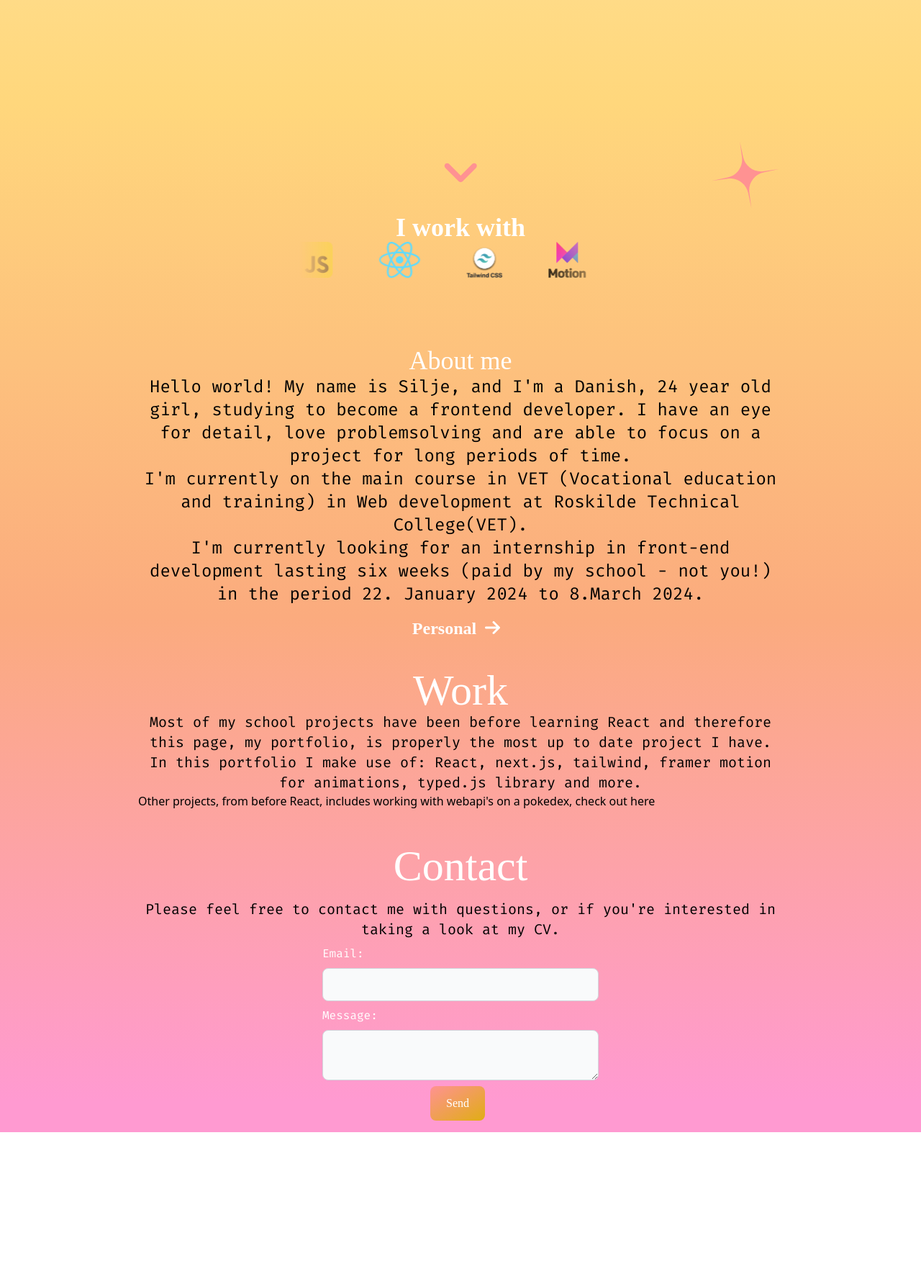
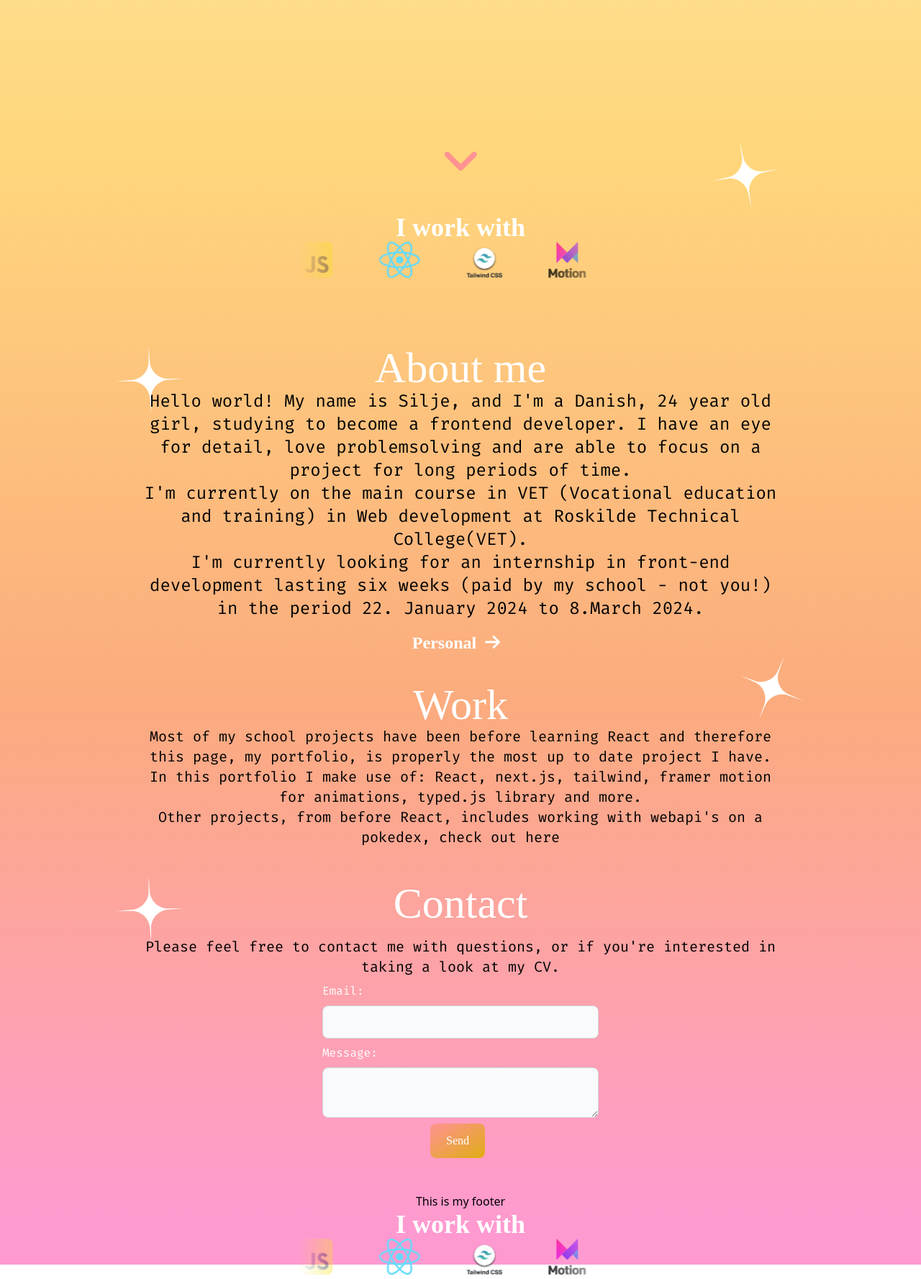
Before and after one commit to SiljeP/portfolienext, a Next.js app: page / in a window 1280 px wide. Shown: the part 594-2371 px from the top of the page at 72% size. Before the commit the page ends 2167 px from the top, so only its background shows below. Built offline with nearby package versions, Linux system fonts and the light colour scheme.

Commit message:
add footer and pic

```diff
--- a/src/app/globals.css
+++ b/src/app/globals.css
@@ -1,6 +1,10 @@
 @tailwind base;
+html {
+  scroll-behavior: smooth;
+}
 @tailwind components;
 @tailwind utilities;
+
 
 /* @import url('https://fonts.googleapis.com/css2?family=Eczar:wght@400;500;600;700;800&family=Merriweather:ital,wght@0,300;0,400;0,700;0,900;1,300;1,400;1,700;1,900&display=swap'); */
 /* "title": "Eczar, serif",
--- a/src/app/page.js
+++ b/src/app/page.js
@@ -1,6 +1,7 @@
 "use client"
 import About from "@/components/aboutme";
 import Contact from "@/components/contact";
+import Footer from "@/components/footer";
 import Header from "@/components/header";
 import Hero from "@/components/hero";
 import LogoCarousel from "@/components/logocarousel";
@@ -17,10 +18,9 @@ export default function Home() {
         <LogoCarousel />
       </Fade>
       <About />
-      <Fade>
-        <Work />
-      </Fade>
+      <Work />
       <Contact />
+      <Footer />
     </>
 
 
--- a/src/components/aboutme.js
+++ b/src/components/aboutme.js
@@ -6,6 +6,8 @@ import Fade from "@/helpers/fade"
 import { useState } from "react";
 import { FontAwesomeIcon } from "@fortawesome/react-fontawesome";
 import { faArrowDown, faArrowRight } from "@fortawesome/free-solid-svg-icons";
+import { Starsvg } from "./starsvg";
+import Personal from '/public/images/personal.png'
 
 
 export default function Aboutme() {
@@ -25,6 +27,9 @@ export default function Aboutme() {
 
     return (
         <>
+            <div className="w-24 h-24 absolute top-100 left-40">
+                <Starsvg className="fill-white -rotate-12" />
+            </div>
             <motion.article
                 initial="hidden"
                 whileInView="visible"
@@ -34,8 +39,8 @@ export default function Aboutme() {
                     visible: { opacity: 1, scale: 1 },
                     hidden: { opacity: 0, scale: 0 }
                 }}
-                id="about" className="text-center mt-4">
-                <h2 className=" font-title text-white text-4xl ">About me</h2>
+                className="text-center mt-4">
+                <h1 id="about" className=" font-title text-white text-6xl ">About me</h1>
                 <p className="text-black font-body text-2xl">Hello world! My name is Silje, and I&apos;m a Danish, 24 year old girl, studying to become a frontend developer. I have an eye for detail, love problemsolving and are able to focus on a project for long periods of time.</p>
                 <p className="text-black font-body text-2xl">I&apos;m currently on the main course in VET (Vocational education and
                     training) in Web development at <a href="https://www.rts.dk/in-english"> Roskilde Technical College(VET).</a></p>
@@ -46,13 +51,17 @@ export default function Aboutme() {
                         whileTap={{ scale: 0.95 }}
                         onClick={() => setIsVisible(!isVisible)}>Personal{isVisible ? <FontAwesomeIcon className="text-s px-3" icon={faArrowDown} /> : <FontAwesomeIcon className="text-s px-3" icon={faArrowRight} />}
                     </motion.button>
-                    <motion.p animate={isVisible ? show : hide} id="personal" className="text-black font-body text-2xl hidden" >
+                    <motion.p animate={isVisible ? show : hide} id="personal" className="text-black font-body text-2xl hidden">
+                        <Image className="rounded-full inline" src={Personal} height={500} width={500} alt="picture of Silje" style={{ width: "150px", height: "auto" }} />
                         I have plenty of hobbies that I love to do when I&apos;m not
                         coding. I enjoy rugtufting slightly ugly rugs, painting slightly ugly pictures, and bookbinding ugly paperbacks to
                         much prettier hardbacks. My dog Bucky is also very happy when I take him on long walks, so I try to do
                         that a lot too. I also enjoy reading, and read about 120 books a year.</motion.p>
 
                 </section>
+                <div className="w-24 h-24 absolute top-100 right-40">
+                    <Starsvg className="fill-white rotate-12" />
+                </div>
 
             </motion.article>
 
--- a/src/components/contact.js
+++ b/src/components/contact.js
@@ -1,5 +1,6 @@
 "use client"
 import { motion } from "framer-motion"
+import { Starsvg } from "./starsvg"
 
 export default function Contact() {
 
@@ -14,6 +15,9 @@ export default function Contact() {
                 visible: { opacity: 1, scale: 1 },
                 hidden: { opacity: 0, scale: 0 }
             }}>
+            <div className="w-24 h-24 absolute top-100 left-40">
+                <Starsvg className="fill-white -rotate-12" />
+            </div>
 
             <h1 id="contact" className="font-title text-white p-2 mt-10 text-6xl text-center">Contact</h1>
             <p className="font-body text-black p-2 text-xl text-center ">Please feel free to contact me with questions, or if you&apos;re interested in taking a look at my CV.</p>
@@ -35,6 +39,7 @@ export default function Contact() {
                             <span className="relative px-5 py-2.5 transition-all ease-in duration-75 rounded-md group-hover:bg-opacity-0">
                                 Send
                             </span>
+
                         </motion.button>
                     </div>
                 </form>
--- /dev/null
+++ b/src/components/footer.js
@@ -0,0 +1,16 @@
+"use client"
+
+import LogoCarousel from "./logocarousel"
+
+export default function Footer() {
+
+    return (
+
+        <footer className="w-100% h-[100px] mt-10 text-center">
+            <p>This is my footer</p>
+            <LogoCarousel className="bottom-0 m-5 w-90%" />
+        </footer>
+
+
+    )
+}
--- a/src/components/hero.js
+++ b/src/components/hero.js
@@ -12,11 +12,12 @@ export default function Hero() {
     return (
         <>
             <article className="h-[500px] relative z-1">
+
                 <div className="w-24 h-24 absolute left-0 top-0 ">
                     <Starsvg className="" />
                 </div>
                 <div className="w-24 h-24 absolute bottom-1 right-1 ">
-                    <Starsvgleft className="fill-darkColor" />
+                    <Starsvgleft className="fill-white" />
                 </div>
                 <motion.div
                     initial={{ x: "200%" }}
@@ -27,14 +28,20 @@ export default function Hero() {
                         type: "spring",
                         bounce: 0.2,
                     }}
-                    className="w-2/5 text-xl font-title text-center  absolute z-5 right-0 top-10 hover:shadow-lg hover:shadow-darkColor hover:border-4 hover:rounded-lg hover:border-darkColor rounded-b-lg p-2"
+
+                    className="w-2/5 text-xl font-title text-center  absolute z-5 right-0 top-10 hover:shadow-lg hover:shadow-darkColor hover:border-3 hover:rounded-lg hover:border-darkColor rounded-b-lg p-2"
                 >
                     <h2 className="bg-lightColor text-center shadow-lg shadow-darkColor rounded-md font-body p-2">Available for:</h2>
                     <p className=" p-3">Unpaid internship from 6th of May 20/24 til 14th of June 2024</p>
-                    <a href="mailto:silje.a.paldrup@gmail.com?body=Our%20company%20is%20very%20interested%20in%20having%20you%20as%20an%20intern!&subject=Internship!" target="_blank">Interested?</a>
+                    <a href="mailto:silje.a.paldrup@gmail.com?body=Our%20company%20is%20very%20interested%20in%20having%20you%20as%20an%20intern!&subject=Internship!" target="_blank"><motion.p whileTap={{ scale: 0.95 }}>Interested?</motion.p></a>
                 </motion.div>
-                <a href="#about">  <FontAwesomeIcon icon={faAngleDown} className="text-darkColor absolute bottom-4 left-0 right-0 p-3 text-6xl text-center mx-auto" />
-                </a>
+                <motion.div
+                    whileTap={{ scale: 0.95 }}
+                    className=" absolute bottom-4 left-0 right-0 p-3 text-center mx-auto scroll-smooth">
+                    <a href="#about" className="scroll-smooth"><FontAwesomeIcon icon={faAngleDown} className="text-darkColor absolute bottom-4 left-0 right-0 p-3 text-6xl text-center mx-auto" />
+                    </a>
+                </motion.div>
+
 
 
             </article>
--- a/src/components/navbar.js
+++ b/src/components/navbar.js
@@ -79,15 +79,18 @@ export default function Navbar() {
 
                                 >
                                     <ul className="space-y-5">
-                                        <li>
-                                            <a href="#about" className="text-4xl font-bold" onClick={() => toggleMobileNav(false)}>About</a>
-                                        </li>
-                                        <li>
-                                            <a href="#work" className="text-4xl font-bold" onClick={() => toggleMobileNav(false)}>Work</a>
-                                        </li>
-                                        <li>
-                                            <a href="#contact" className="text-4xl font-bold" onClick={() => toggleMobileNav(false)}>Contact</a>
-                                        </li>
+                                        <motion.li
+                                            whileTap={{ scale: 0.95 }}>
+                                            <a href="#about" className="scroll-smooth text-4xl font-bold" onClick={() => toggleMobileNav(false)}>About</a>
+                                        </motion.li>
+                                        <motion.li
+                                            whileTap={{ scale: 0.95 }}>
+                                            <a href="#work" className="scroll-smooth text-4xl font-bold" onClick={() => toggleMobileNav(false)}>Work</a>
+                                        </motion.li>
+                                        <motion.li
+                                            whileTap={{ scale: 0.95 }}>
+                                            <a href="#contact" className="scroll-smooth text-4xl font-bold" onClick={() => toggleMobileNav(false)}>Contact</a>
+                                        </motion.li>
                                     </ul>
                                 </motion.div>
                                 <motion.div
--- a/src/components/starsvgleft.js
+++ b/src/components/starsvgleft.js
@@ -8,7 +8,7 @@ export const Starsvgleft = (props) => (
     viewBox="0 0 151 148"
     fill="none"
     xmlns="http://www.w3.org/2000/svg"
-    className="z-5"
+    className="z-60"
     {...props}
   >
     <motion.g id="star/filled/wide"
--- a/src/components/work.js
+++ b/src/components/work.js
@@ -14,8 +14,8 @@ export default function Work() {
             }}>
 
             <h1 id="work" className="font-title text-white text-6xl text-center mt-10">Work</h1>
-            <p className="font-body text-xl text-center ">Most of my school projects have been before learning React and therefore this page, my portfolio, is properly the most up to date project I have. In this portfolio I make use of: React, next.js, tailwind, framer motion for animations, typed.js library and more.</p>
-            <p>Other projects, from before React, includes working with webapi&apos;s on a pokedex, check out here</p>
+            <p className="font-body text-xl text-center">Most of my school projects have been before learning React and therefore this page, my portfolio, is properly the most up to date project I have. In this portfolio I make use of: React, next.js, tailwind, framer motion for animations, typed.js library and more.</p>
+            <p className="font-body text-xl text-center">Other projects, from before React, includes working with webapi&apos;s on a pokedex, check out here</p>
         </motion.div>
 
         </>
--- a/tailwind.config.js
+++ b/tailwind.config.js
@@ -1,4 +1,6 @@
 /** @type {import('tailwindcss').Config} */
+
+
 
 
 
@@ -16,13 +18,13 @@ module.exports = {
           "conic-gradient(from 180deg at 50% 50%, var(--tw-gradient-stops))",
         "backgroundLinear": "linear-gradient(0deg, #ff9ad1 2%, #FBAB7E 33%, #ffd77c 66%, #ffebb1 100%)"
       },
-      fontFamily:{
+      fontFamily: {
         // "title": "Abril Fatface, serif",
         // "headline": "Yeseva One, serif",
         "title": 'Josefin Sans Variable',
         "body": "Fira Mono, monospace"
       },
-      colors:{
+      colors: {
         "darkColor": "#FF9292",
         "lightColor": "#FFCCD2",
         "accentColorDark": "#e0ad14",
```
Also changed, not shown: src/components/header.js (+6 -2 lines), public/images/personal.png (added).
